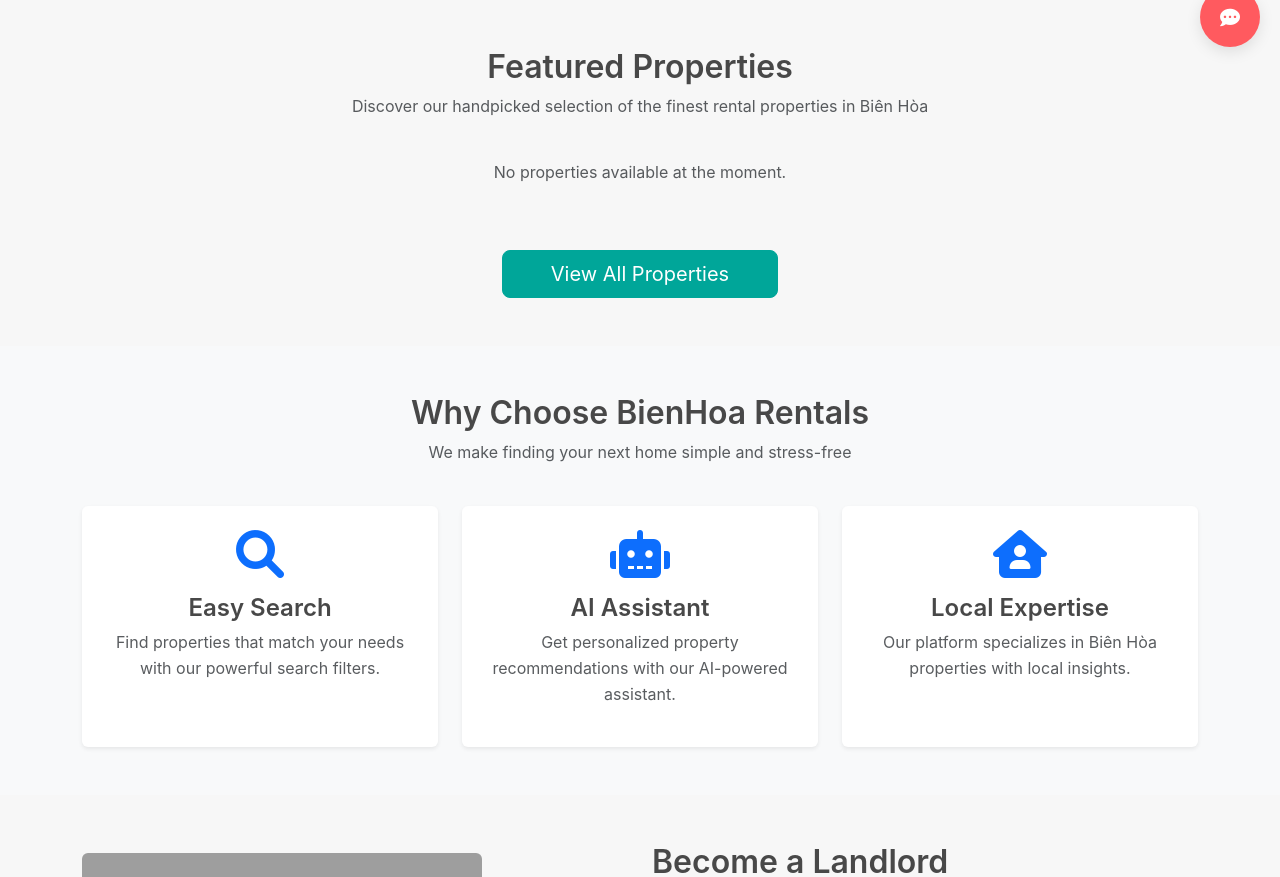
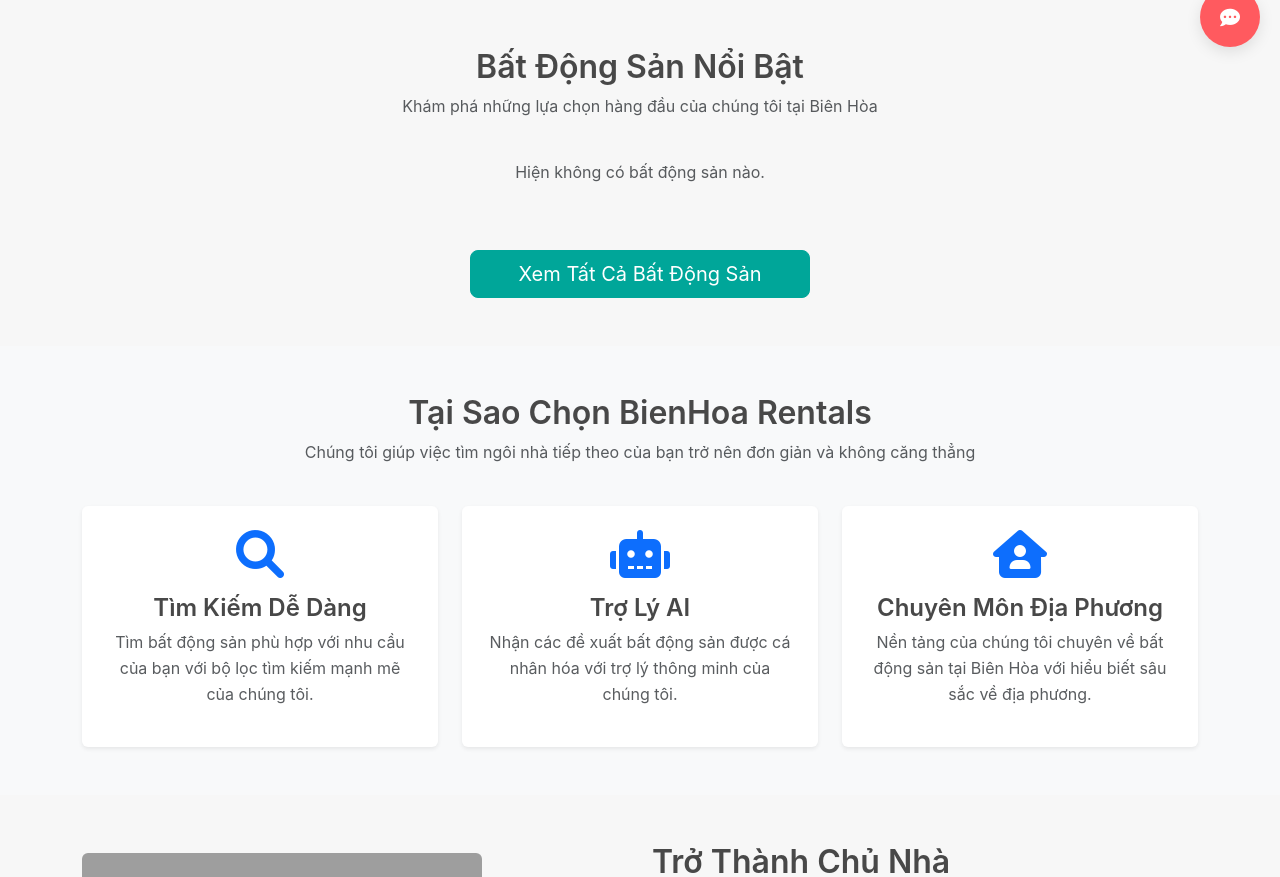
Before and after one commit to YCN-AFS/thuephongtro, a Flask app: page /ai-assistant in a window 1280 px wide. Shown: the part 733-1610 px from the top of the page. Run offline with Flask 3, Linux system fonts and the light colour scheme; data that the repository does not hold is empty; parts of the project's set-up code (start-up, migrations or seed data) failed here and were passed over; grey boxes are pictures that could not be loaded.

Commit message:
Update website to display Vietnamese text for a better user experience
Translates the website's main page text from English to Vietnamese in index.html.

Replit-Commit-Author: Agent
Replit-Commit-Session-Id: bb7fa00a-37fa-4093-9667-f7f2b6518cad
Replit-Commit-Screenshot-Url: https://storage.googleapis.com/screenshot-production-us-central1/188f3824-8f8e-4b6f-837f-aa0a3eacf478/b04a3e3f-b1b1-4b76-96be-0d25117ffcca.jpg

```diff
--- a/templates/index.html
+++ b/templates/index.html
@@ -73,8 +73,8 @@
     <div class="container">
         <div class="row mb-4">
             <div class="col-12">
-                <h2 class="text-center">Featured Properties</h2>
-                <p class="text-center text-muted">Discover our handpicked selection of the finest rental properties in Biên Hòa</p>
+                <h2 class="text-center">Bất Động Sản Nổi Bật</h2>
+                <p class="text-center text-muted">Khám phá những lựa chọn hàng đầu của chúng tôi tại Biên Hòa</p>
             </div>
         </div>
 
@@ -84,7 +84,7 @@
                     <div class="col-md-6 col-lg-3">
                         <div class="property-card">
                             <div class="property-image" style="background-image: url('{{ property.images[0].url if property.images else 'https://pixabay.com/get/g42f931ecb58762a33b28eea42149ea8048d743915478c2331a5a36343a1a8d9461ed6ed14be306dd5945c24ad347f0d560eddd76f8ca7c0de4c6bab2038fc7b0_1280.jpg' }}');">
-                                <div class="property-price">{{ "{:,.0f}".format(property.price) }} VND/month</div>
+                                <div class="property-price">{{ "{:,.0f}".format(property.price) }} VND/tháng</div>
                             </div>
                             <div class="property-info">
                                 <h3 class="property-title">
@@ -99,7 +99,7 @@
                                     <span class="feature"><i class="fas fa-ruler-combined"></i> {{ property.area }}m²</span>
                                 </div>
                                 <div class="mt-3">
-                                    <a href="{{ url_for('property_details', property_id=property.id) }}" class="btn btn-sm btn-outline-primary w-100">View Details</a>
+                                    <a href="{{ url_for('property_details', property_id=property.id) }}" class="btn btn-sm btn-outline-primary w-100">Xem Chi Tiết</a>
                                 </div>
                             </div>
                         </div>
@@ -107,7 +107,7 @@
                 {% endfor %}
             {% else %}
                 <div class="col-12 text-center">
-                    <p class="text-muted">No properties available at the moment.</p>
+                    <p class="text-muted">Hiện không có bất động sản nào.</p>
                 </div>
             {% endif %}
         </div>
@@ -115,7 +115,7 @@
         <div class="row mt-5">
             <div class="col-12 text-center">
                 <a href="{{ url_for('search') }}" class="btn btn-secondary btn-lg px-5">
-                    View All Properties
+                    Xem Tất Cả Bất Động Sản
                 </a>
             </div>
         </div>
@@ -127,8 +127,8 @@
     <div class="container">
         <div class="row mb-4">
             <div class="col-12 text-center">
-                <h2>Why Choose BienHoa Rentals</h2>
-                <p class="text-muted">We make finding your next home simple and stress-free</p>
+                <h2>Tại Sao Chọn BienHoa Rentals</h2>
+                <p class="text-muted">Chúng tôi giúp việc tìm ngôi nhà tiếp theo của bạn trở nên đơn giản và không căng thẳng</p>
             </div>
         </div>
         <div class="row g-4">
@@ -136,8 +136,8 @@
                 <div class="card h-100 border-0 shadow-sm">
                     <div class="card-body text-center p-4">
                         <i class="fas fa-search fa-3x text-primary mb-3"></i>
-                        <h4>Easy Search</h4>
-                        <p class="text-muted">Find properties that match your needs with our powerful search filters.</p>
+                        <h4>Tìm Kiếm Dễ Dàng</h4>
+                        <p class="text-muted">Tìm bất động sản phù hợp với nhu cầu của bạn với bộ lọc tìm kiếm mạnh mẽ của chúng tôi.</p>
                     </div>
                 </div>
             </div>
@@ -145,8 +145,8 @@
                 <div class="card h-100 border-0 shadow-sm">
                     <div class="card-body text-center p-4">
                         <i class="fas fa-robot fa-3x text-primary mb-3"></i>
-                        <h4>AI Assistant</h4>
-                        <p class="text-muted">Get personalized property recommendations with our AI-powered assistant.</p>
+                        <h4>Trợ Lý AI</h4>
+                        <p class="text-muted">Nhận các đề xuất bất động sản được cá nhân hóa với trợ lý thông minh của chúng tôi.</p>
                     </div>
                 </div>
             </div>
@@ -154,8 +154,8 @@
                 <div class="card h-100 border-0 shadow-sm">
                     <div class="card-body text-center p-4">
                         <i class="fas fa-house-user fa-3x text-primary mb-3"></i>
-                        <h4>Local Expertise</h4>
-                        <p class="text-muted">Our platform specializes in Biên Hòa properties with local insights.</p>
+                        <h4>Chuyên Môn Địa Phương</h4>
+                        <p class="text-muted">Nền tảng của chúng tôi chuyên về bất động sản tại Biên Hòa với hiểu biết sâu sắc về địa phương.</p>
                     </div>
                 </div>
             </div>
@@ -168,21 +168,21 @@
     <div class="container">
         <div class="row align-items-center">
             <div class="col-md-6">
-                <img src="https://pixabay.com/get/ge3780dc62b4a5838716e28ed4fed747638c80891f6ca78523db4484e870d26a48d947e25b434e235268a4f27288da41595c8aaf58acaada18aad25fee4f14165_1280.jpg" alt="Become a Landlord" class="img-fluid rounded">
+                <img src="https://pixabay.com/get/ge3780dc62b4a5838716e28ed4fed747638c80891f6ca78523db4484e870d26a48d947e25b434e235268a4f27288da41595c8aaf58acaada18aad25fee4f14165_1280.jpg" alt="Trở thành Chủ Nhà" class="img-fluid rounded">
             </div>
             <div class="col-md-6">
-                <h2>Become a Landlord</h2>
-                <p class="text-muted">Do you have a property in Biên Hòa that you want to rent out? Join our platform and reach thousands of potential tenants.</p>
+                <h2>Trở Thành Chủ Nhà</h2>
+                <p class="text-muted">Bạn có nhà ở Biên Hòa muốn cho thuê? Tham gia nền tảng của chúng tôi và tiếp cận hàng nghìn người thuê tiềm năng.</p>
                 <ul class="list-unstyled">
-                    <li class="mb-2"><i class="fas fa-check-circle text-success me-2"></i> Free property listings</li>
-                    <li class="mb-2"><i class="fas fa-check-circle text-success me-2"></i> Connect with verified renters</li>
-                    <li class="mb-2"><i class="fas fa-check-circle text-success me-2"></i> Manage all your properties in one place</li>
-                    <li class="mb-2"><i class="fas fa-check-circle text-success me-2"></i> Get insights and analytics</li>
+                    <li class="mb-2"><i class="fas fa-check-circle text-success me-2"></i> Đăng tin miễn phí</li>
+                    <li class="mb-2"><i class="fas fa-check-circle text-success me-2"></i> Kết nối với người thuê đã xác minh</li>
+                    <li class="mb-2"><i class="fas fa-check-circle text-success me-2"></i> Quản lý tất cả bất động sản của bạn tại một nơi</li>
+                    <li class="mb-2"><i class="fas fa-check-circle text-success me-2"></i> Nhận báo cáo và phân tích</li>
                 </ul>
                 {% if user.is_authenticated %}
-                    <a href="{{ url_for('landlord_dashboard') }}" class="btn btn-primary btn-lg mt-3">List Your Property</a>
+                    <a href="{{ url_for('landlord_dashboard') }}" class="btn btn-primary btn-lg mt-3">Đăng Tin Ngay</a>
                 {% else %}
-                    <a href="{{ url_for('replit_auth.login') }}" class="btn btn-primary btn-lg mt-3">Get Started</a>
+                    <a href="{{ url_for('replit_auth.login') }}" class="btn btn-primary btn-lg mt-3">Bắt Đầu Ngay</a>
                 {% endif %}
             </div>
         </div>
@@ -194,8 +194,8 @@
     <div class="container">
         <div class="row mb-4">
             <div class="col-12 text-center">
-                <h2>Popular Areas in Biên Hòa</h2>
-                <p class="text-muted">Explore the most sought-after neighborhoods in Biên Hòa</p>
+                <h2>Khu Vực Phổ Biến ở Biên Hòa</h2>
+                <p class="text-muted">Khám phá những khu vực được tìm kiếm nhiều nhất ở Biên Hòa</p>
             </div>
         </div>
         <div class="row g-4">
@@ -205,7 +205,7 @@
                         <div class="card h-100 border-0 shadow-sm">
                             <div class="card-body p-4">
                                 <h4>{{ district }}</h4>
-                                <p class="text-muted mb-0">{{ count }} properties available</p>
+                                <p class="text-muted mb-0">{{ count }} bất động sản hiện có</p>
                             </div>
                         </div>
                     </a>
```
